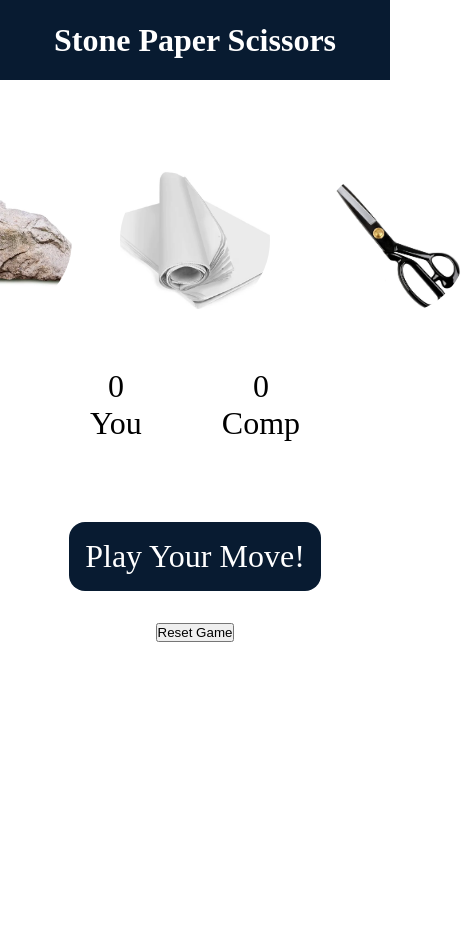
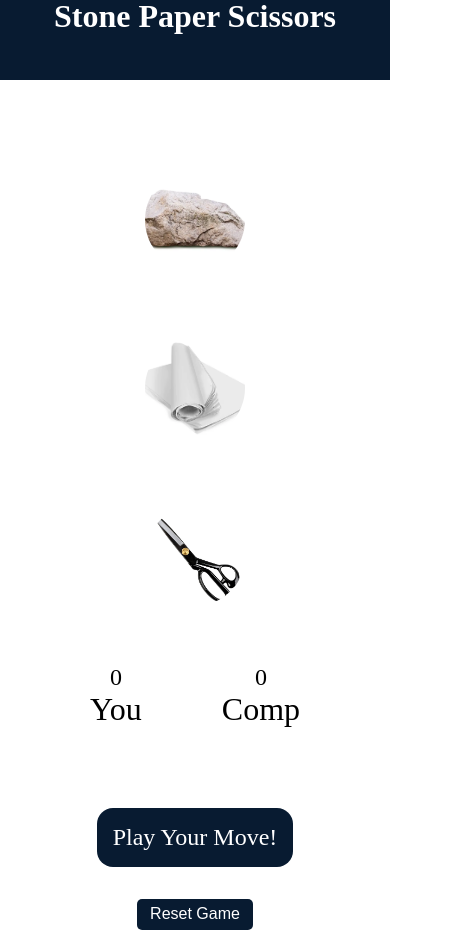
Before and after one commit to ManishShettigar253/Rock_Paper_Scissor, a plain HTML site: page index.html in a window 390 px wide. Shown: the whole page, 468 px wide, since content can reach past the window. Before the commit the page ends 844 px from the top, so only its background shows below. Drawn offline with Linux system fonts and the light colour scheme.

Commit message:
Update styles.css

```diff
--- a/styles.css
+++ b/styles.css
@@ -1,6 +1,7 @@
 * {
     margin: 0;
     padding: 0;
+    box-sizing: border-box;
 }
 
 h1 {
@@ -17,6 +18,7 @@ h1 {
     align-items: center;
     gap: 3rem;
     margin-top: 5rem;
+    flex-wrap: wrap;
 }
 
 .choice {
@@ -64,6 +66,7 @@ img {
     font-size: 2rem;
     padding: 1rem;
     border-radius: 1rem;
+    text-align: center;
 }
 
 .msg-container {
@@ -78,6 +81,21 @@ img {
     display: flex;
     justify-content: center;
     margin-top: 2rem;
+}
+
+button {
+    background-color: #081b31;
+    color: white;
+    border: none;
+    padding: 0.5rem 1rem;
+    border-radius: 5px;
+    font-size: 1.2rem;
+    cursor: pointer;
+    transition: background-color 0.3s;
+}
+
+button:hover {
+    background-color: #0a3c55;
 }
 
 .modal {
@@ -99,6 +117,9 @@ img {
     padding: 20px;
     border: 1px solid #888;
     width: 80%;
+    max-width: 400px; /* Responsive width */
+    border-radius: 10px; /* Rounded corners */
+    box-shadow: 0 4px 8px rgba(0, 0, 0, 0.2); /* Shadow effect */
 }
 
 .close {
@@ -114,3 +135,35 @@ img {
     text-decoration: none;
     cursor: pointer;
 }
+
+/* Responsive styles */
+@media (max-width: 600px) {
+    h1 {
+        font-size: 2rem;
+        line-height: 2rem;
+    }
+
+    .choices {
+        flex-direction: column;
+        align-items: center;
+    }
+
+    .choice {
+        width: 120px;
+        height: 120px;
+    }
+
+    img {
+        height: 100px;
+        width: 100px;
+    }
+
+    #msg, #user-score, #comp-score {
+        font-size: 1.5rem;
+    }
+
+    button {
+        font-size: 1rem;
+        padding: 0.4rem 0.8rem;
+    }
+}
```
